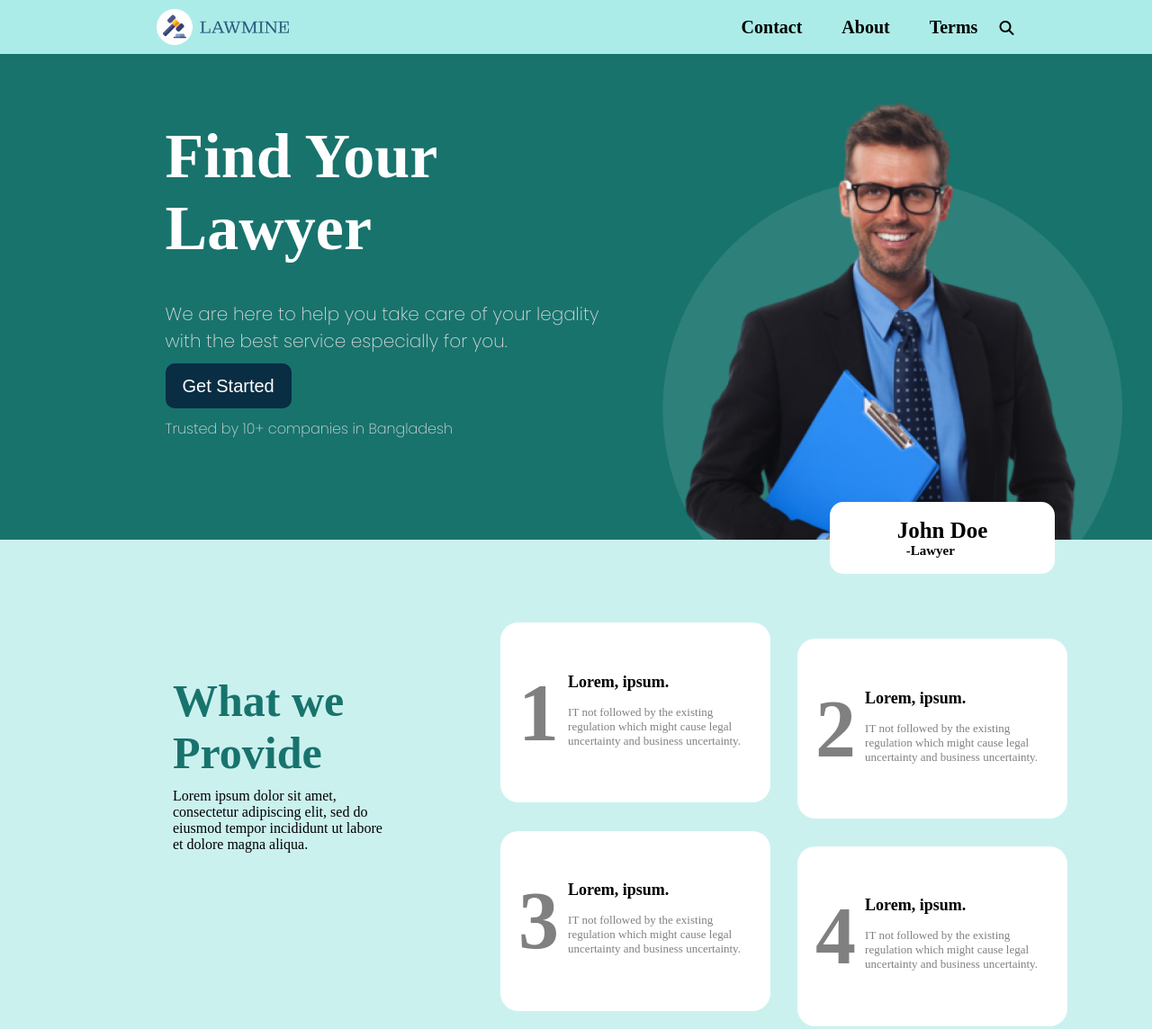
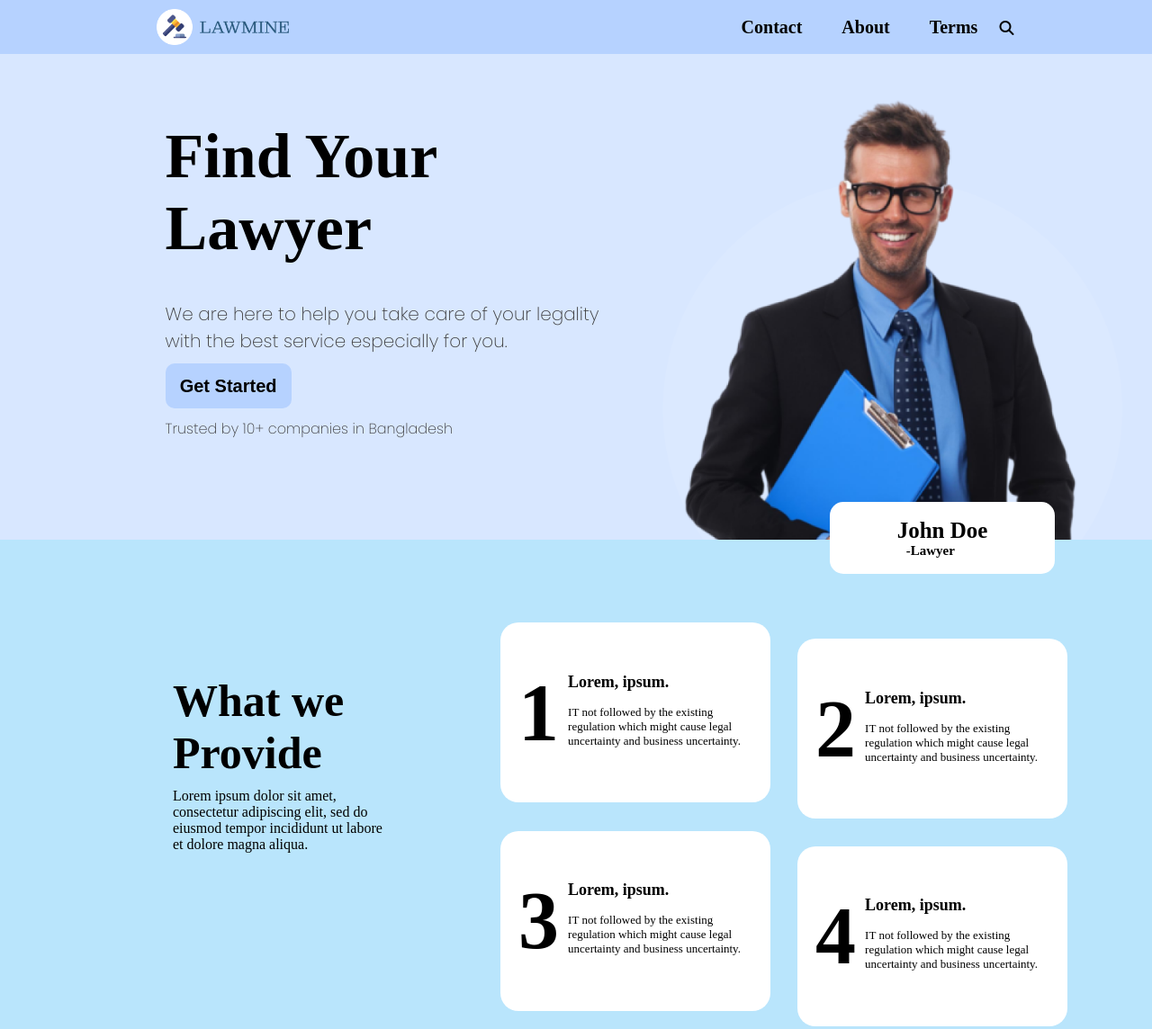
Before and after one commit to tanmay-haldar0/week-1-assignment, a plain HTML site: page index.html in a window 1280 px wide. Shown: the top 1144 px of the page at 90% size. Drawn offline with Linux system fonts and the light colour scheme; a web font is replaced by a local one.

Commit message:
Update style.css

```diff
--- a/style.css
+++ b/style.css
@@ -8,7 +8,7 @@
 }
 
 .navbar {
-    background: #ACECE8;
+    background: #b6d2ff;
     position: fixed;
     top: 0;
     padding: 0 12%;
@@ -47,7 +47,7 @@
 .hero {
     width: 100vw;
     height: 600px;
-    background-color: #18736D;
+    background-color: #d8e7ff ;
     display: flex;
     align-items: center;
     padding-top: 90px;
@@ -64,14 +64,14 @@
 }
 
 .main h1 {
-    color: white;
+    color: rgb(0, 0, 0);
     margin-top: 20px;
     font-size: 70px;
     font-family: 'Montagu Slab', serif;
 }
 
 .main p {
-    color: #D9D9D9;
+    color: #3d3d3d;
     margin-top: 20px;
     /* font-size: 20px; */
     padding: 10px 0;
@@ -79,7 +79,7 @@
 }
 
 .heroButton {
-    background-color: #092D43;
+    background-color: #F4F2DE;
     width: 140px;
     height: 50px;
     color: white;
@@ -104,7 +104,7 @@
 }
 
 .services {
-    background-color: #CBF1EF;
+    background-color: #b9e5fc;
     height: 600px;
     width: 100vw;
     padding-left: 15%;
@@ -121,7 +121,7 @@
 }
 
 .heading {
-    color: #18736D;
+    color: #000000;
     font-family: 'Montagu Slab', serif;
     font-size: 50px;
     margin-top: 150px;
@@ -179,7 +179,7 @@
 
 .box h1 {
     font-size: 90px;
-    color: grey;
+    color: black;
     font-family: 'Montagu Slab', serif;
 }
 
@@ -192,7 +192,7 @@
 
 .box p {
     font-size: 13px;
-    color: grey;
+    color: black;
     padding: 10px;
     font-family: 'Montagu Slab', serif;
 }
@@ -232,7 +232,7 @@
 
 .review h1 {
     font-size: 60px;
-    color: grey;
+    color: black;
 }
 
 .b1 {
@@ -288,7 +288,7 @@
 .contact h1 {
     font-size: 60px;
     padding-bottom: 40px;
-    color: grey;
+    color: black;
 }
 
 .contact p {
@@ -297,29 +297,30 @@
     margin-right: 10%;
     margin-left: 7%;
     text-align: center;
-    color: grey;
+    color: black;
 }
 
 .footer {
     width: 100vw;
     padding-left: 15%;
     height: 380px;
-    background-color: #18736D;
+    background-color: #b6d2ff;
 }
 
 .btn {
-    background-color: #092D43;
+    background-color: #b6d2ff;
     width: 140px;
     height: 50px;
-    color: white;
+    font-weight: bold;
+    color: black;
     border: none;
     border-radius: 10px;
     font-size: 20px;
 }
 .btn:hover{
     background-color: white;
-    color: #092D43;
-    border: 2px solid #092D43;
+    color:#b6d2ff;
+    border: 2px solid #b6d2ff;
     cursor: pointer;
 }
 .ast{
@@ -341,7 +342,7 @@
     padding: 10px;
     padding-top: 40px;
     font-size: 20px;
-    color: white;
+    color: rgb(0, 0, 0);
 }
 .snd{
     width: 70%;
@@ -350,7 +351,7 @@
     padding: 10px;
     padding-top: 40px;
     font-size: 20px;
-    color: white;
+    color: rgb(0, 0, 0);
     font-family: 36D;
     font-family: 'Montagu Slab', serif;
 }
@@ -370,6 +371,6 @@
     padding: 10px;
     font-size: 18px;
     cursor: pointer;
-    color: #EEEFF4;
+    color: #000000;
     font-family: sans-serif;
 }
```
